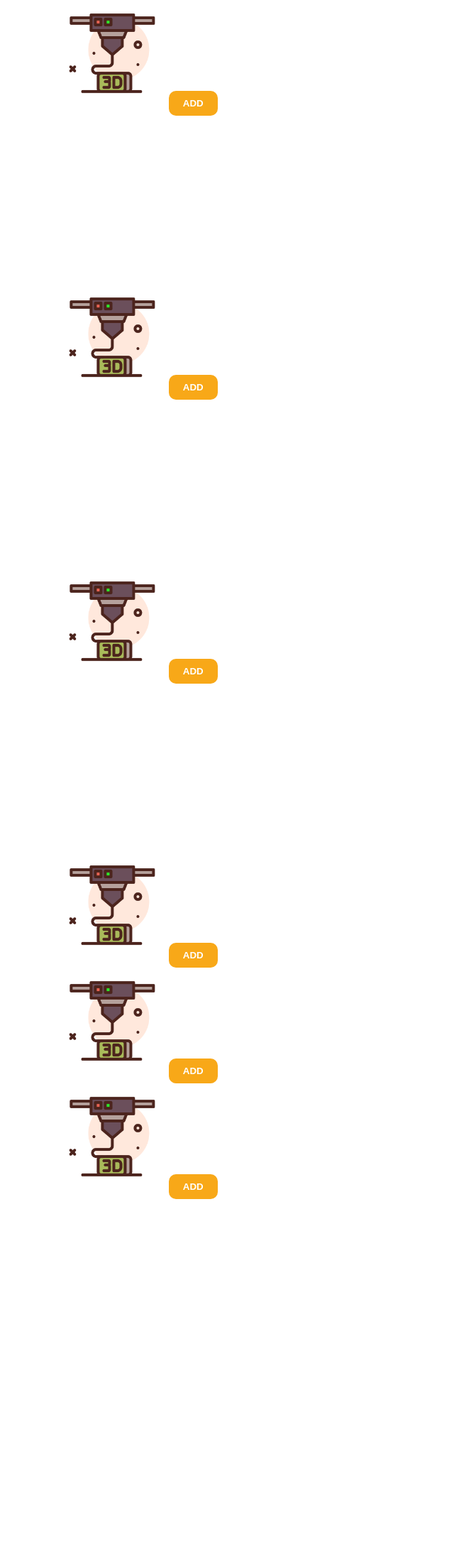
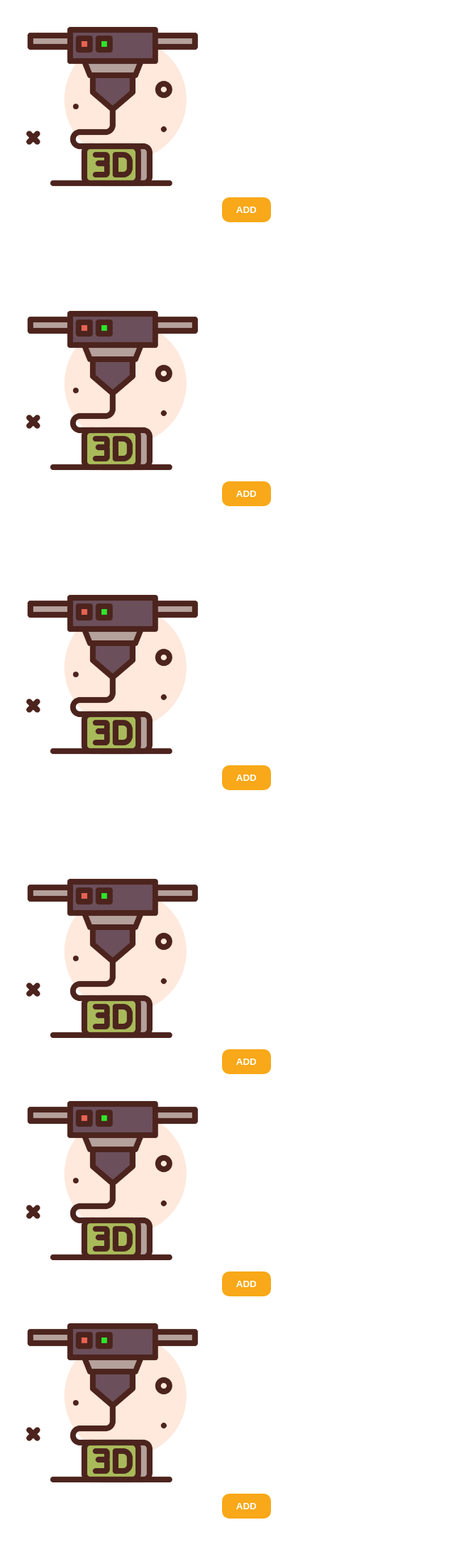
Before and after one commit to DKBelka/BlueSquirrel3DwebAPP, a PHP site: page / in a window 1280 px wide. Shown: the whole page at 71% size, without its empty margins (0-640 px from the left). Before the commit the page ends 1689 px from the top, so only its background shows below. Run offline with PHP 8.4, Linux system fonts and the light colour scheme; some libraries are stand-ins or nearby versions.

Commit message:
Update style.css

```diff
--- a/style.css
+++ b/style.css
@@ -17,7 +17,7 @@ body {
 }
 
 .img {
-	width: 150px;
+	width: 300px;
 }
 
 .item {
```
